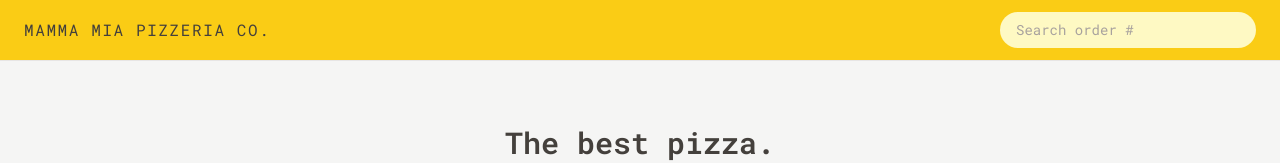
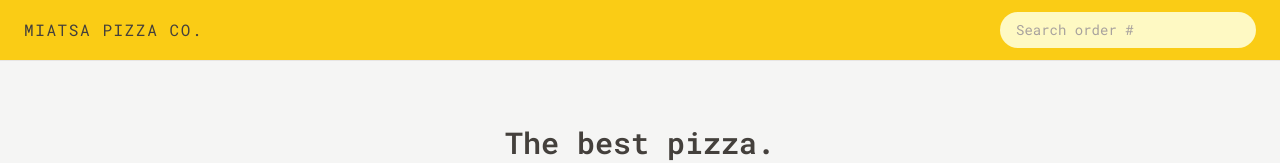
Before and after one commit to Marko010101/mamma-mia-pizzeria, a React (Vite) app: page / in a window 1280 px wide. Shown: the top 163 px of the page. Built offline with nearby package versions, Linux system fonts and the light colour scheme.

Commit message:
Finished project

```diff
--- a/index.html
+++ b/index.html
@@ -16,7 +16,7 @@
       rel="stylesheet"
     />
 
-    <title>Mamma Mia Pizzeria Co.</title>
+    <title>Miatsa Pizza Co.</title>
   </head>
   <body class="bg-stone-100 text-stone-700">
     <div id="root"></div>
--- a/package.json
+++ b/package.json
@@ -1,5 +1,5 @@
 {
-  "name": "mamma-mia-pizzeria",
+  "name": "miatsa-pizza",
   "private": true,
   "version": "0.0.0",
   "type": "module",
--- a/src/ui/Header.jsx
+++ b/src/ui/Header.jsx
@@ -6,7 +6,7 @@ function Header() {
   return (
     <header className=" flex items-center justify-between border-b border-stone-200 bg-yellow-400 px-4 py-3  uppercase sm:px-6">
       <Link to="/" className="tracking-widest">
-        Mamma Mia Pizzeria Co.
+        Miatsa Pizza Co.
       </Link>
 
       <SearchOrder />
```
Also changed, not shown: 2 other files (tests, documents, lock files or other folders).
